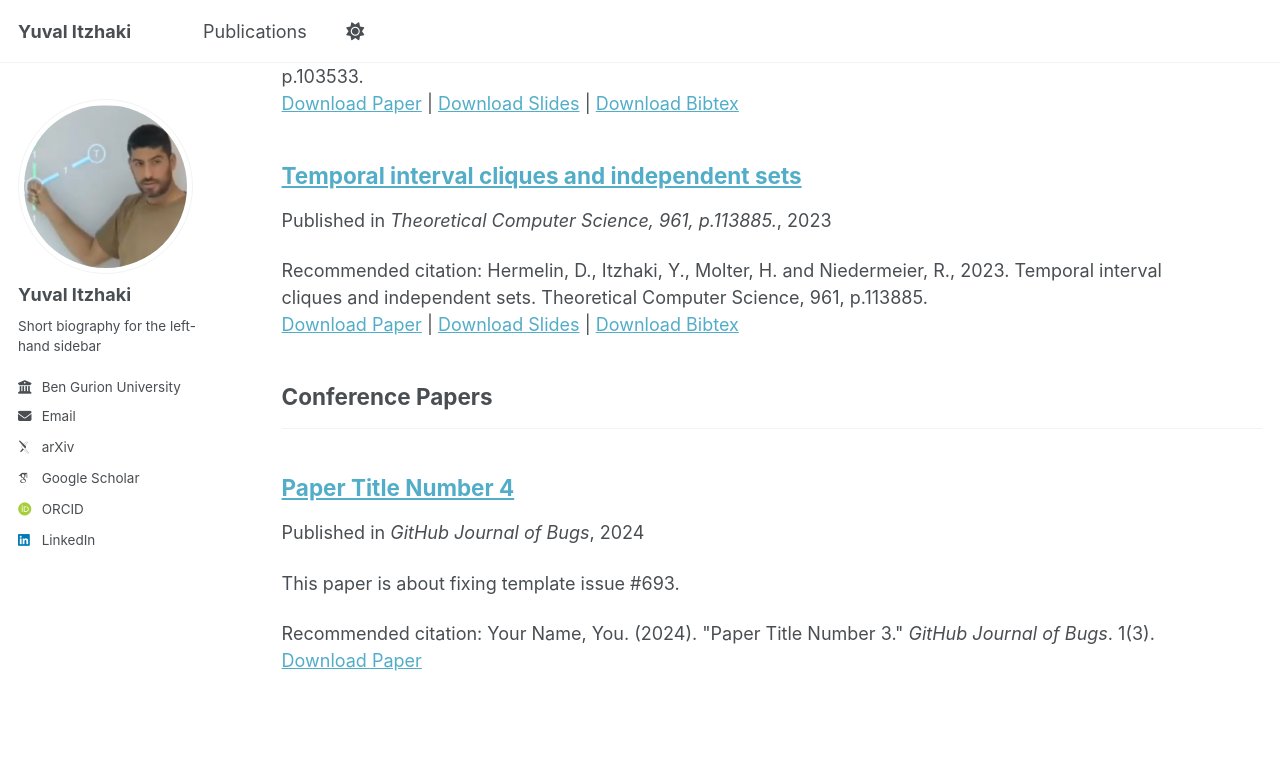
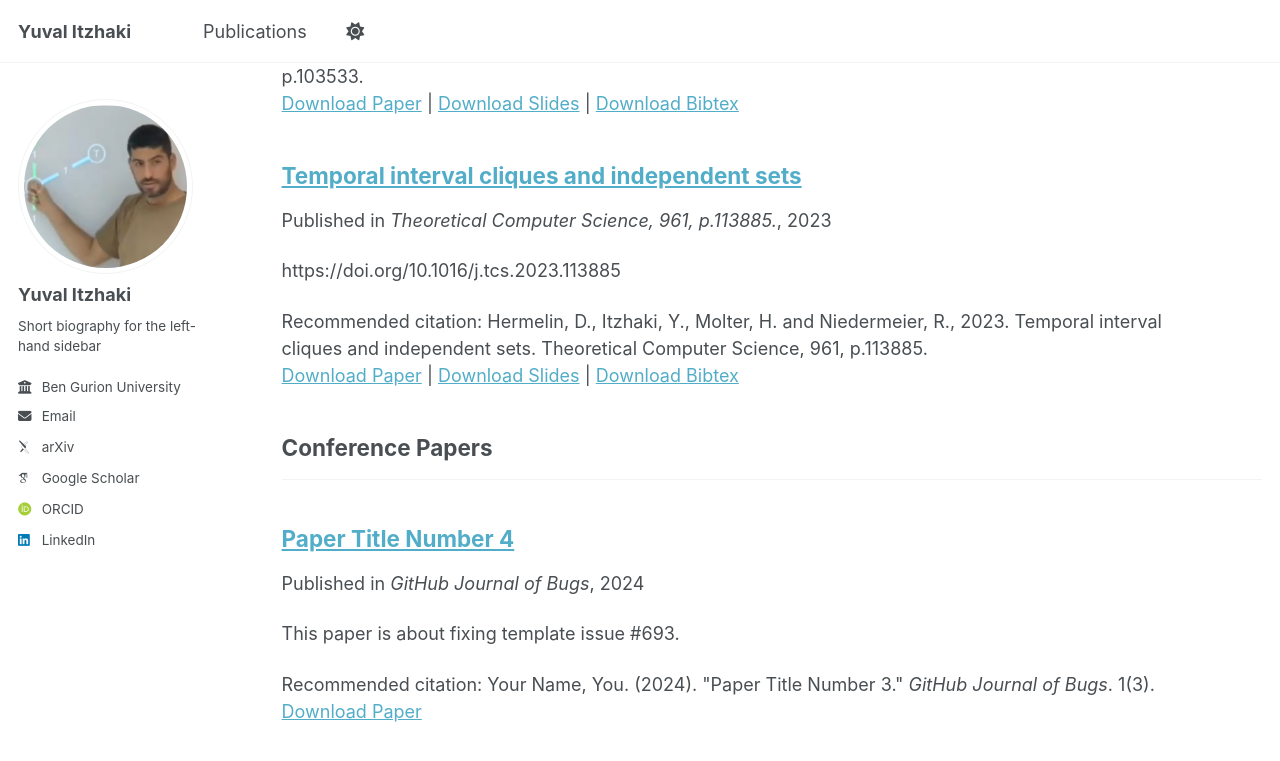
Before and after one commit to yuvalyitz/home, a Jekyll site: the page built from _pages/publications.html, in a window 1280 px wide and 900 px high, scrolled down 441 px. Shown: the top 761 px of the window. Built offline with Jekyll 4.4.1, drawn with Linux system fonts in a browser that asks for light colours; some web fonts are replaced; part of the change alters nothing that is shown.

Commit message:
Update Temporal IS.md

```diff
--- a/_publications/Temporal IS.md
+++ b/_publications/Temporal IS.md
@@ -4,10 +4,10 @@ collection: publications
 category: manuscripts
 permalink: /publication/Temporal IS
 date: 2023-06-15
-excerpt: ''
+excerpt: 'https://doi.org/10.1016/j.tcs.2023.113885'
 venue: 'Theoretical Computer Science, 961, p.113885.'
 slidesurl: 'http://academicpages.github.io/files/slides1.pdf'
-paperurl: 'http://academicpages.github.io/files/paper1.pdf'
+paperurl: 'https://doi.org/10.1016/j.tcs.2023.113885'
 bibtexurl: 'http://academicpages.github.io/files/bibtex1.bib'
 citation: 'Hermelin, D., Itzhaki, Y., Molter, H. and Niedermeier, R., 2023. Temporal interval cliques and independent sets. Theoretical Computer Science, 961, p.113885.'
 ---
```
